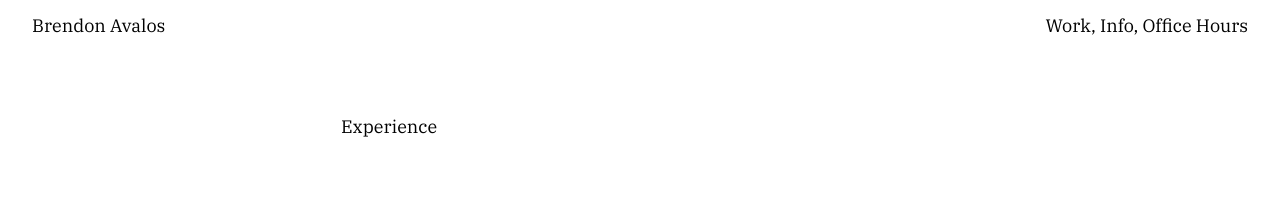
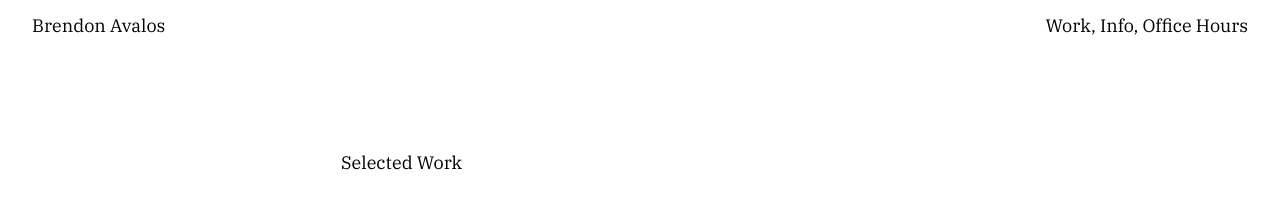
Before and after one commit to brendon-avalos/brendonavalos-v4, a SvelteKit app: page / in a window 1280 px wide. Shown: the top 223 px of the page. Built offline with nearby package versions, Linux system fonts and the light colour scheme.

Commit message:
header redo

```diff
--- a/src/routes/+layout.svelte
+++ b/src/routes/+layout.svelte
@@ -2,7 +2,7 @@
 	import '../styles/all.css';
 </script>
 
-<header class="text-1">
+<header>
 	<div class="name">Brendon Avalos</div>
 	<div class="links">
 		<a href="/">Work</a>, <a href="">Info</a>, <a href="">Office Hours</a>
@@ -24,4 +24,8 @@
 	header a {
 		text-decoration: none;
 	}
+
+	.links {
+		grid-column: col-start 7 / span 6;
+	}
 </style>
--- a/src/routes/+page.svelte
+++ b/src/routes/+page.svelte
@@ -4,7 +4,7 @@
 </script>
 
 <div class="container">
-	<div class="experience">Experience</div>
+	<div class="experience">Selected Work</div>
 </div>
 
 <div class="container project-container-spacing">
@@ -172,8 +172,8 @@
 
 	.experience {
 		justify-content: center;
-		margin-top: calc(var(--spacing-unit) * 6 - 28px);
-		margin-bottom: calc(var(--spacing-unit) * 6);
+		margin-top: calc(var(--spacing-unit) * 8 - 28px);
+		margin-bottom: calc(var(--spacing-unit) * 8);
 		grid-column: col-start 4 / span 2;
 		position: sticky;
 		align-self: flex-start;
```
